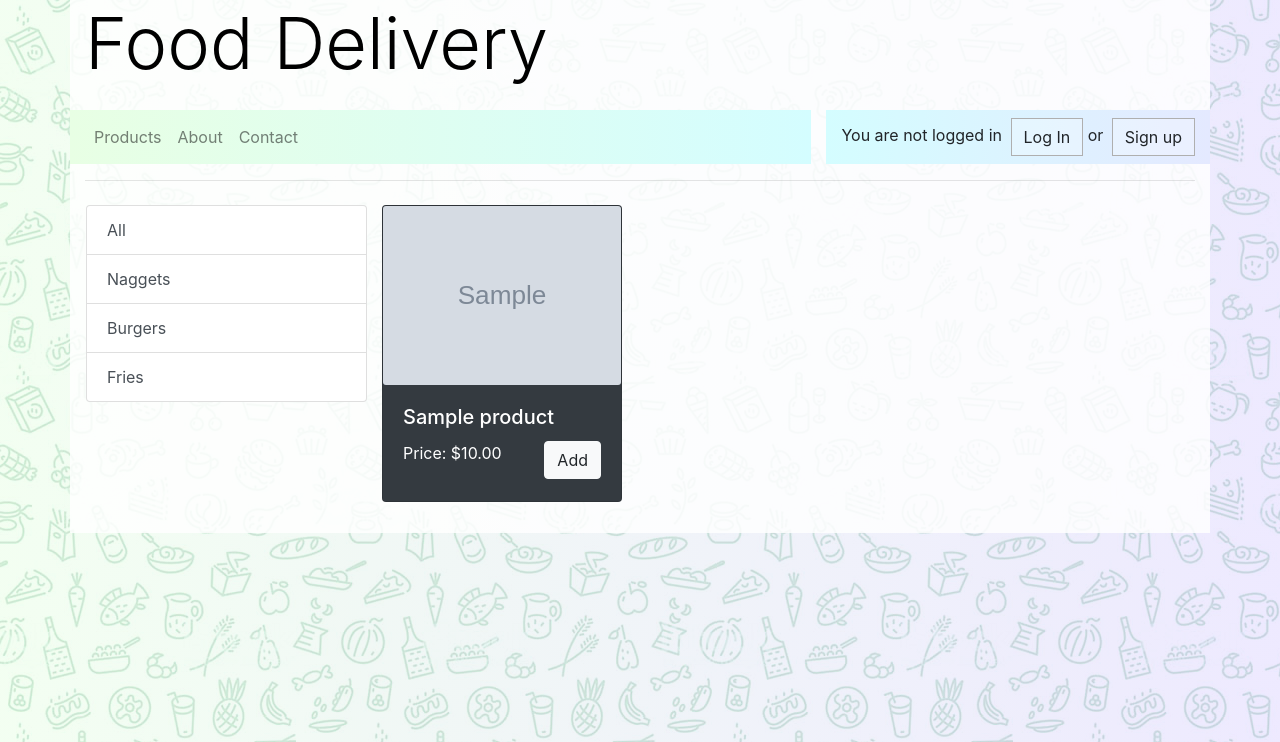
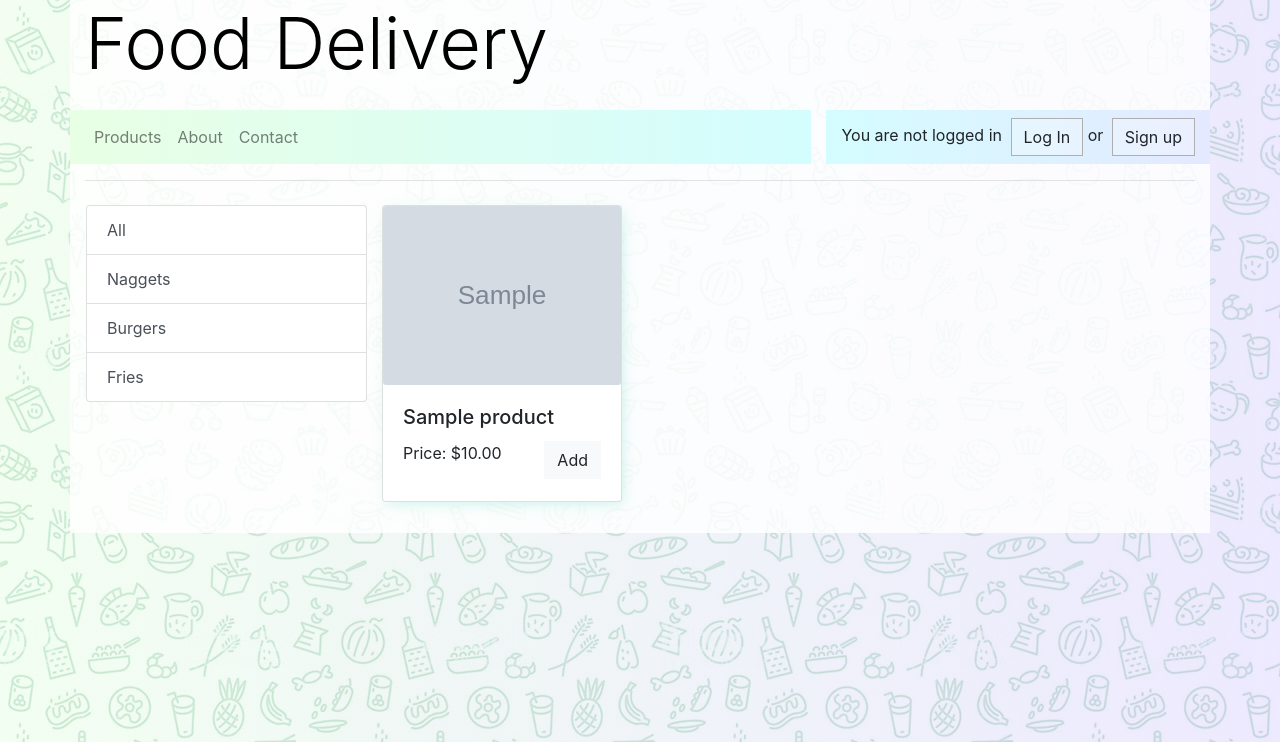
Before and after one commit to algorithm-ssau/food-delivery, a Django app: page /products/ in a window 1280 px wide. Shown: the top 742 px of the page. Run offline with Django 3.2, Linux system fonts and the light colour scheme; tables that the repository leaves empty hold one stand-in row (values such as "Sample post"); grey boxes marked "Sample" are stand-in pictures; some libraries are stand-ins or nearby versions.

Commit message:
New card design and new product detail page

```diff
--- a/src/products/templates/products/product_detail.html
+++ b/src/products/templates/products/product_detail.html
@@ -3,11 +3,11 @@
 {% block content %}
 	<div class="block">
 		<div class=" d-inline "><h1 class="font-weight-normal d-inline">{{ object.title }}</h1></div>
-		<div class=" p-1 bg-dark  d-inline float-right"><h4 class="d-inline text-light"> {{ object.price }}$</h4></div>
-		<button type="button" class="float-right btn btn-outline-dark mr-1 rounded-0">Add</button>
+		<button type="button" class="float-right logreg_button mr-1 rounded-0">Add</button>
+		<div class=" p-1  d-inline float-right"><h4 class="d-inline font-weight-light mr-1"> {{ object.price }}$</h4></div>
 	</div>
 	<div class="mt-3 d-flex flex-row ">
-		<div class="float-left bg-dark border"><img src="{{ object.image.url }}"  ></div>
+		<div class="float-left bg-dark border"><img width="250px" src="{{ object.image.url }}"  ></div>
 		<h5 class="ml-2 float-left p-1 font-weight-light">{{ object.description }}</h5>
 	</div>
 {% endblock %}
--- a/src/products/templates/products/product_list.html
+++ b/src/products/templates/products/product_list.html
@@ -19,7 +19,7 @@
   <div class="col">
     {% for instance in object_list %}
       {% if instance.featured %}
-      <div style="width:15em;" class="card bg-dark text-white mb-3 mr-3 float-left">
+      <div style="width:15em;" class="card  mb-3 mr-3 float-left block_with_shadow">
           <a href="{% url 'products:product-detail' id=instance.id %}">
         <img src="{{ instance.image.url }}" class="card-img" title="{{ instance.description }}">
               </a>
@@ -27,7 +27,7 @@
           <h5 class="card-title"> {{ instance.title }}</h5>
           <div class="card-text">
             <p class="float-left">Price: ${{ instance.price }}</p>
-            <button type="button" class="float-right btn btn-light">Add</button>
+            <button type="button" class="float-right btn btn-light  rounded-0">Add</button>
           </div>
         </div>
       </div>
--- a/src/static/css/style.css
+++ b/src/static/css/style.css
@@ -51,3 +51,9 @@ body {
 .navbar_button:hover{
     background:#fff;
 }
+
+.block_with_shadow{
+    -webkit-box-shadow: 3px 4px 14px -2px rgba(126, 224, 208, 0.35);
+    -moz-box-shadow: 3px 4px 14px -2px rgba(126, 224, 208, 0.35);
+    box-shadow: 3px 4px 14px -2px rgba(126, 224, 208, 0.35);
+}
```
